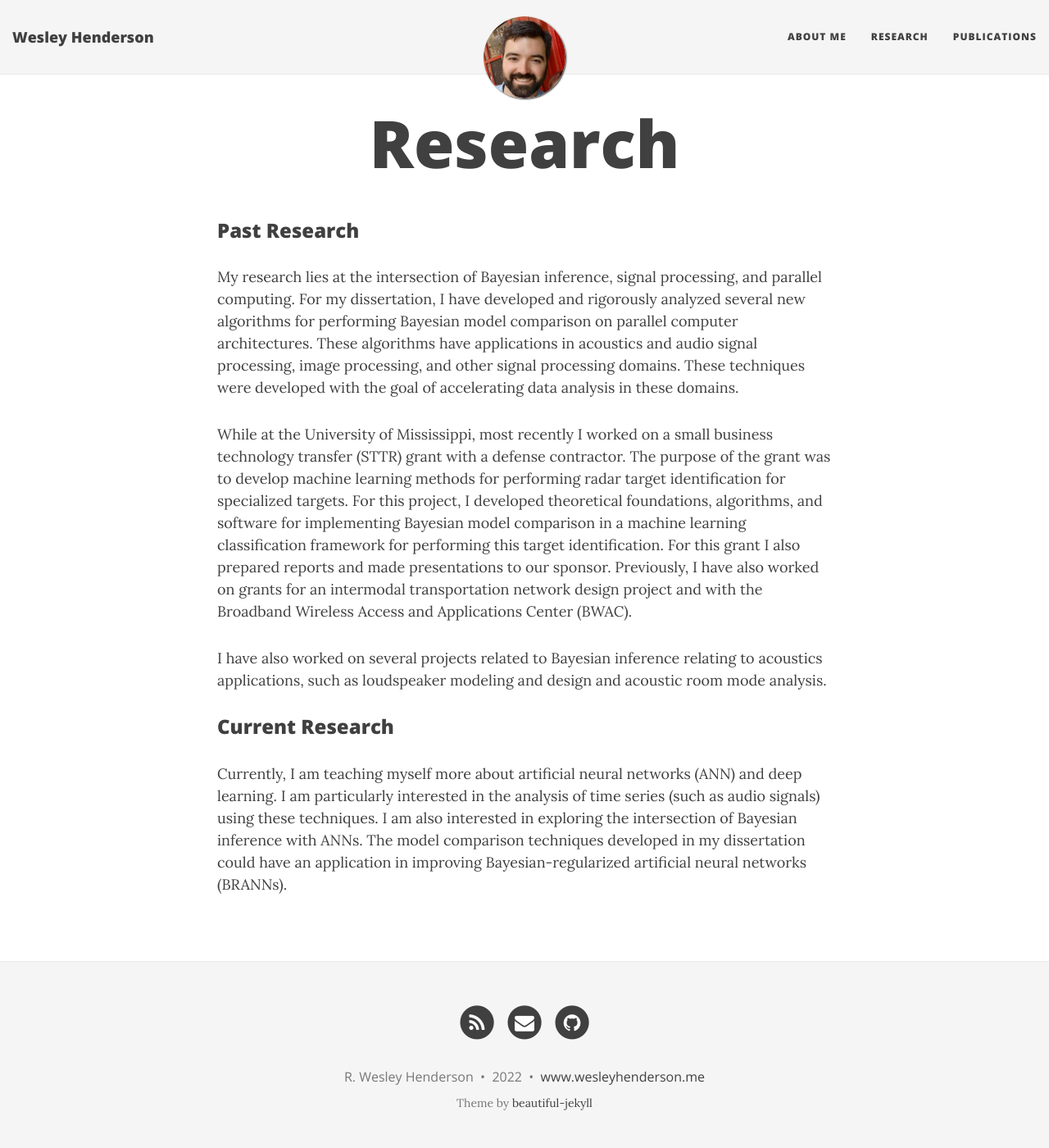
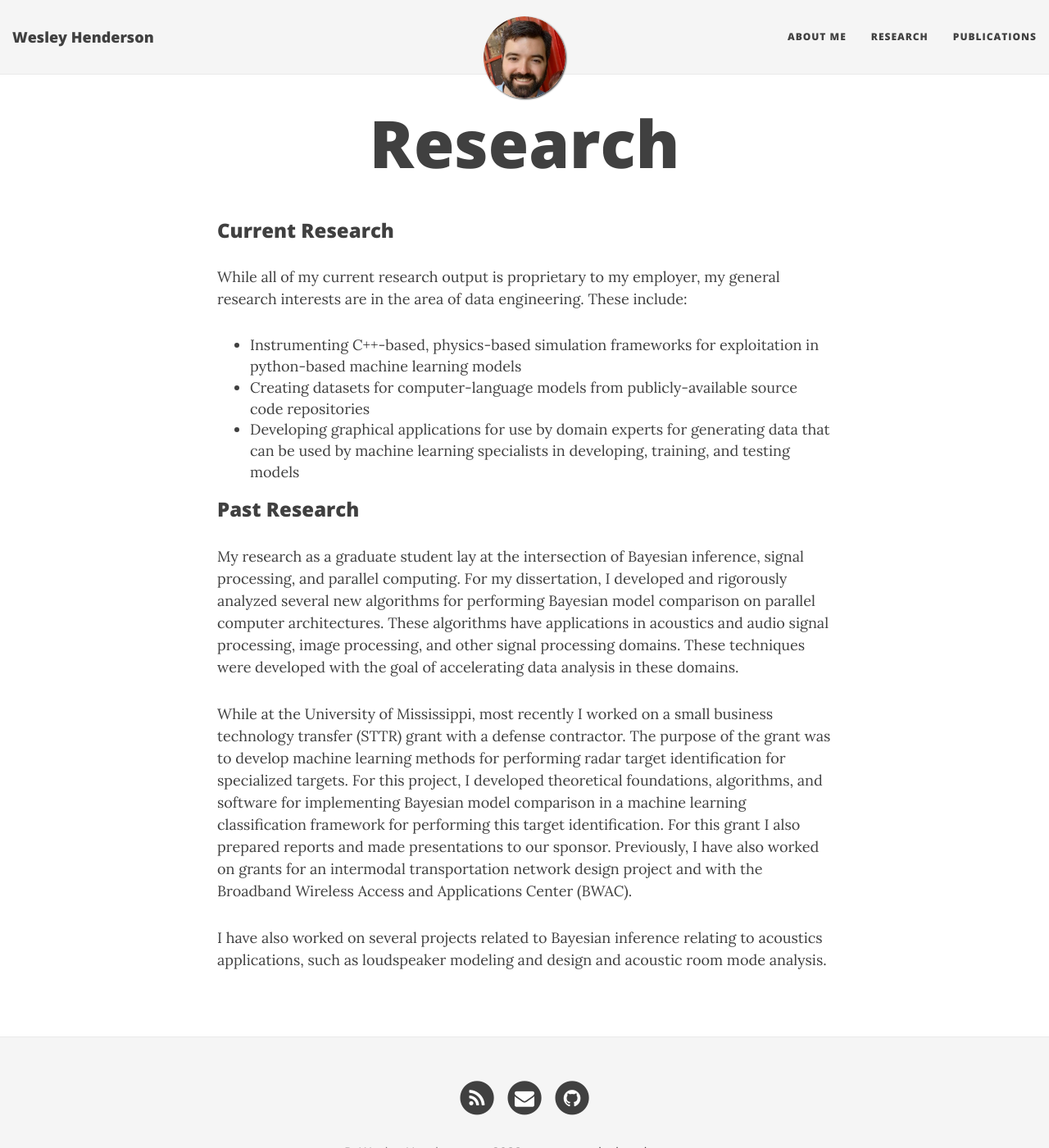
Before and after one commit to rwhender/rwhender.github.io, a Jekyll site: the page built from research.md, in a window 1280 px wide and 1400 px high. Shown: the whole window at 82% size. Built offline with Jekyll 4.4.1, drawn with Linux system fonts in a browser that asks for light colours; nearby versions of some CDN libraries.

Commit message:
Updated bio and research pages

```diff
--- a/research.md
+++ b/research.md
@@ -4,14 +4,17 @@ title: Research
 permalink: /research/
 ---
 
+### Current Research ###
+
+While all of my current research output is proprietary to my employer, my general research interests are in the area of data engineering. These include:
+* Instrumenting C++-based, physics-based simulation frameworks for exploitation in python-based machine learning models
+* Creating datasets for computer-language models from publicly-available source code repositories
+* Developing graphical applications for use by domain experts for generating data that can be used by machine learning specialists in developing, training, and testing models
+
 ### Past Research ###
 
-My research lies at the intersection of Bayesian inference, signal processing, and parallel computing. For my dissertation, I have developed and rigorously analyzed several new algorithms for performing Bayesian model comparison on parallel computer architectures. These algorithms have applications in acoustics and audio signal processing, image processing, and other signal processing domains. These techniques were developed with the goal of accelerating data analysis in these domains.
+My research as a graduate student lay at the intersection of Bayesian inference, signal processing, and parallel computing. For my dissertation, I developed and rigorously analyzed several new algorithms for performing Bayesian model comparison on parallel computer architectures. These algorithms have applications in acoustics and audio signal processing, image processing, and other signal processing domains. These techniques were developed with the goal of accelerating data analysis in these domains.
 
 While at the University of Mississippi, most recently I worked on a small business technology transfer (STTR) grant with a defense contractor. The purpose of the grant was to develop machine learning methods for performing radar target identification for specialized targets. For this project, I developed theoretical foundations, algorithms, and software for implementing Bayesian model comparison in a machine learning classification framework for performing this target identification. For this grant I also prepared reports and made presentations to our sponsor. Previously, I have also worked on grants for an intermodal transportation network design project and with the Broadband Wireless Access and Applications Center (BWAC).
 
 I have also worked on several projects related to Bayesian inference relating to acoustics applications, such as loudspeaker modeling and design and acoustic room mode analysis.
-
-### Current Research ###
-
-Currently, I am teaching myself more about artificial neural networks (ANN) and deep learning. I am particularly interested in the analysis of time series (such as audio signals) using these techniques. I am also interested in exploring the intersection of Bayesian inference with ANNs. The model comparison techniques developed in my dissertation could have an application in improving Bayesian-regularized artificial neural networks (BRANNs).
```
Also changed, not shown: aboutme.md (+3 -1 lines).
